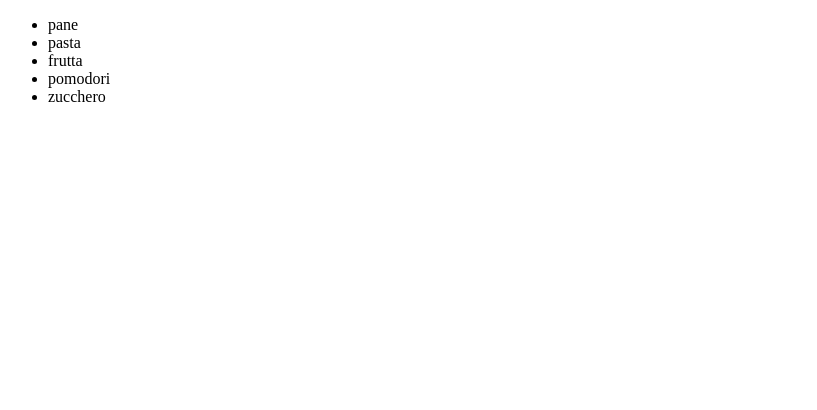
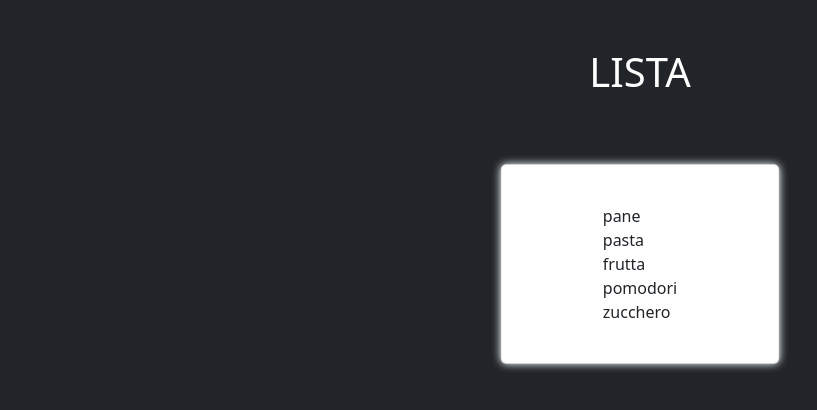
Before and after one commit to AlessandroPagliuca/js-lista-spesa, a plain HTML site: page index.html in a window 1280 px wide. Shown: the whole page, without its empty margins (0-817 px from the left). Drawn offline with nearby package versions, Linux system fonts and the light colour scheme.

Commit message:
Costum ul

```diff
--- /dev/null
+++ b/css/style.css
@@ -0,0 +1,19 @@
+.c92-ul{
+    list-style: none;
+    padding: 0;
+    margin: 0;
+}
+
+.c92-boxS{
+    box-shadow: 0rem 0rem .5rem rgb(255, 255, 255);
+    position: relative;
+    top: 20%;
+    left: 50%;
+    transform: translate(-50%, -50%);
+}
+.c92box{
+    position: absolute;
+    top: 50%;
+    left: 50%;
+    transform: translate(-50%, -50%);
+}
--- a/index.html
+++ b/index.html
@@ -4,10 +4,18 @@
     <meta charset="UTF-8">
     <meta http-equiv="X-UA-Compatible" content="IE=edge">
     <meta name="viewport" content="width=device-width, initial-scale=1.0">
+    <link href="https://cdn.jsdelivr.net/npm/bootstrap@5.3.0-alpha1/dist/css/bootstrap.min.css" rel="stylesheet" integrity="sha384-GLhlTQ8iRABdZLl6O3oVMWSktQOp6b7In1Zl3/Jr59b6EGGoI1aFkw7cmDA6j6gD" crossorigin="anonymous">
+    <link rel="stylesheet" href="./css/style.css">
     <title>js-lista-spesa</title>
 </head>
-<body>
-    <ul></ul>
+<body class="bg-dark">
+    <div class="container vh-100">
+        <h1 class="text-white text-center pt-5 text-uppercase">lista</h1>
+        <div class="card w-25 h-25 c92-boxS">
+            <ul class="c92-ul c92box"></ul>
+        </div>
+    </div>
+
 
     <script src="./js/script.js"></script>
 </body>
```
